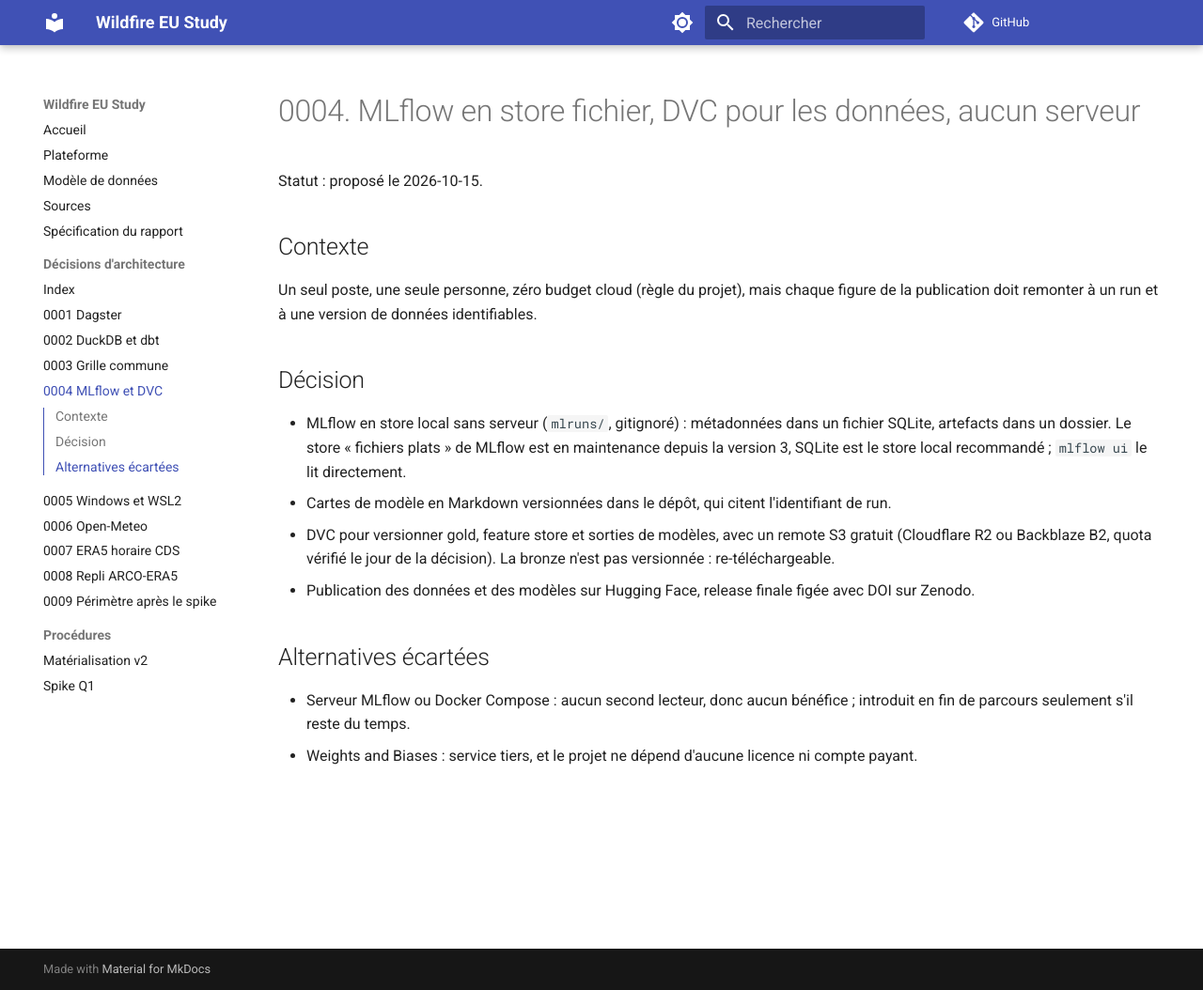
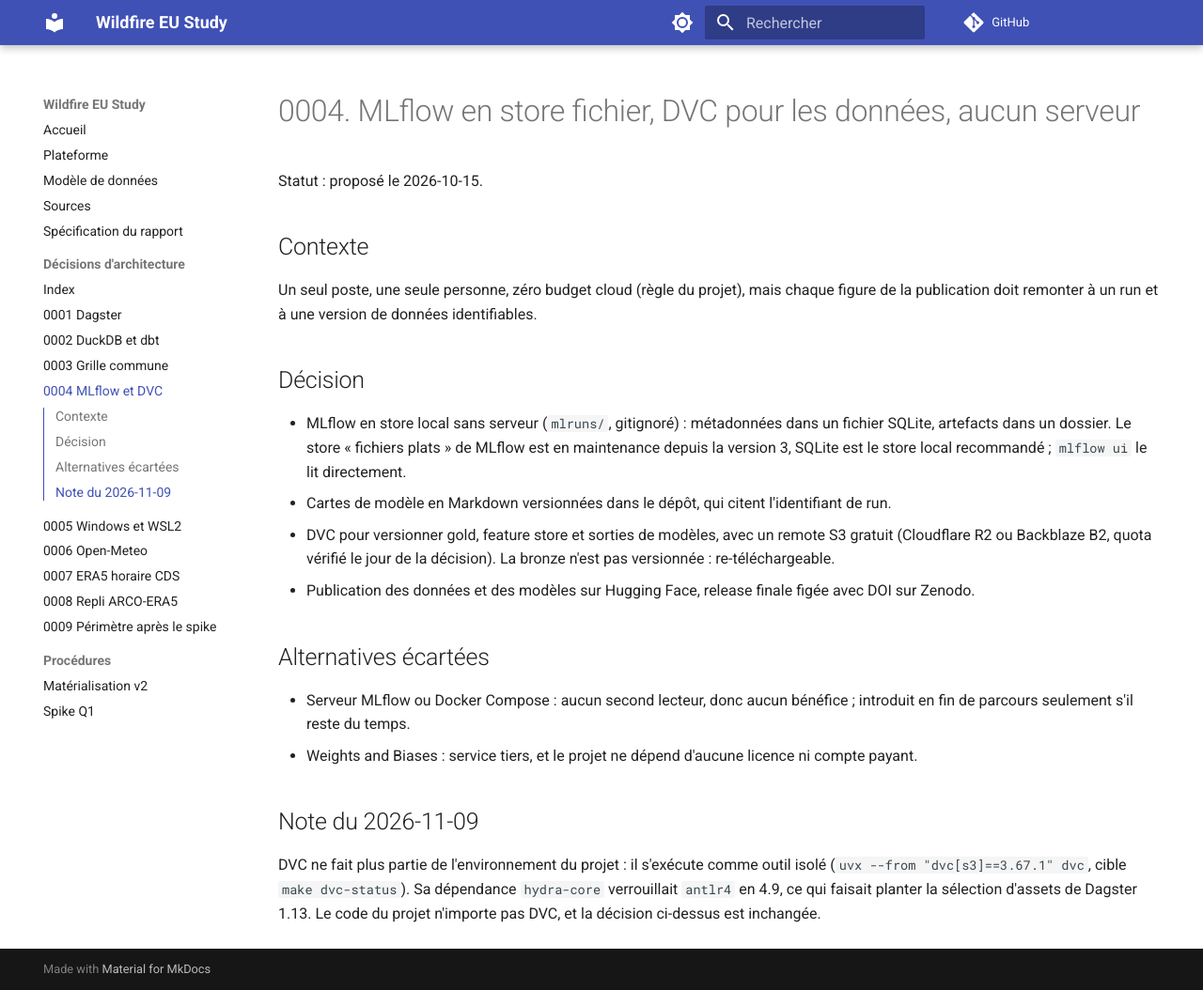
Before and after one commit to MasTristan/wildfire-eu-study, an MkDocs documentation site: the page built from docs/adr/0004-mlflow-file-dvc.md, in a window 1280 px wide and 1054 px high. Shown: the whole window at 94% size. Built offline with MkDocs 1.6.1 and Material for MkDocs 9.7.7, drawn with Linux system fonts in a browser that asks for light colours; comment, search, counter and statistics services are not loaded.

Commit message:
fix(deps): unblock Dagster asset selection; run dbt from dbt/ and DVC as a tool
`dagster asset materialize --select` crashed with "ord() expected string of
length 1" because the lock held antlr4-python3-runtime 4.9.3, pulled in by
DVC through hydra-core and omegaconf, while Dagster 1.13 parses selections
with a grammar generated for a newer runtime. DVC is a CLI the code never
imports, so it leaves the project environment and runs as an isolated uv
tool (make dvc-status, runbook step 9); antlr4 then resolves to 4.13.2.
A regression test parses and resolves selection strings on the real
definitions.

dbt resolves the relative paths of its profile and sources against the
directory it is started from, so the Makefile targets now run it from dbt/,
as the Dagster dbt resource already does; the runbook gives the PowerShell
equivalent. The DVC step no longer tracks the feature store, which the
reduced GO does not materialise. Lock and requirements regenerated with
uv 0.12.22, the CI version.

```diff
--- a/docs/adr/0004-mlflow-file-dvc.md
+++ b/docs/adr/0004-mlflow-file-dvc.md
@@ -28,3 +28,11 @@
   bénéfice ; introduit en fin de parcours seulement s'il reste du temps.
 - Weights and Biases : service tiers, et le projet ne dépend d'aucune
   licence ni compte payant.
+
+## Note du 2026-11-09
+
+DVC ne fait plus partie de l'environnement du projet : il s'exécute comme
+outil isolé (`uvx --from "dvc[s3]==3.67.1" dvc`, cible `make dvc-status`).
+Sa dépendance `hydra-core` verrouillait `antlr4` en 4.9, ce qui faisait
+planter la sélection d'assets de Dagster 1.13. Le code du projet n'importe
+pas DVC, et la décision ci-dessus est inchangée.
--- a/pyproject.toml
+++ b/pyproject.toml
@@ -28,8 +28,6 @@
     "dbt-duckdb==1.11.0",
     "mlflow==3.17.1",
     "statsmodels==0.15.0",
-    "dvc==3.67.1",
-    "dvc-s3==3.3.0",
     "numcodecs==0.15.1",
 ]
 
```
Also changed, not shown: docs/runbooks/materialise-v2.md (+13 -5 lines), requirements.txt (+15 -256 lines), 3 other files.
